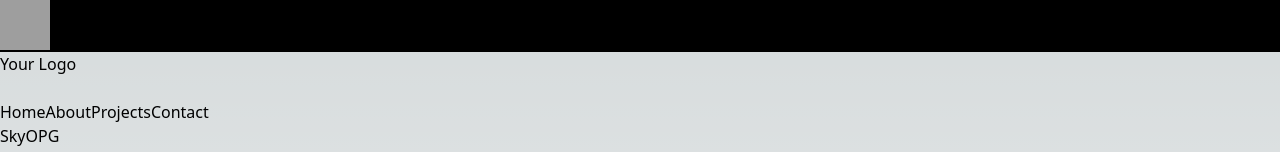
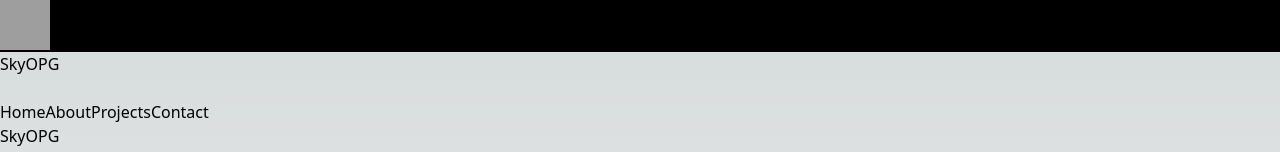
Before and after one commit to puffythedev/portfolio, a Next.js app: page / in a window 1280 px wide. Shown: the top 152 px of the page. Built offline with nearby package versions, Linux system fonts and the light colour scheme; grey boxes are pictures that could not be loaded.

Commit message:
Update Navbar.tsx

```diff
--- a/components/Navbar.tsx
+++ b/components/Navbar.tsx
@@ -18,7 +18,7 @@ const Navbar: React.FC = () => {
   return (
     <nav className="p-4 fixed w-full top-0 backdrop-filter backdrop-blur-md">
       <div className="container mx-auto flex justify-between items-center">
-        <div className="text-white font-bold text-xl">Your Logo</div>
+        <div className="text-white font-bold text-xl">SkyOPG</div>
         <div className="lg:hidden">
           <button
             onClick={toggleMenu}
```
